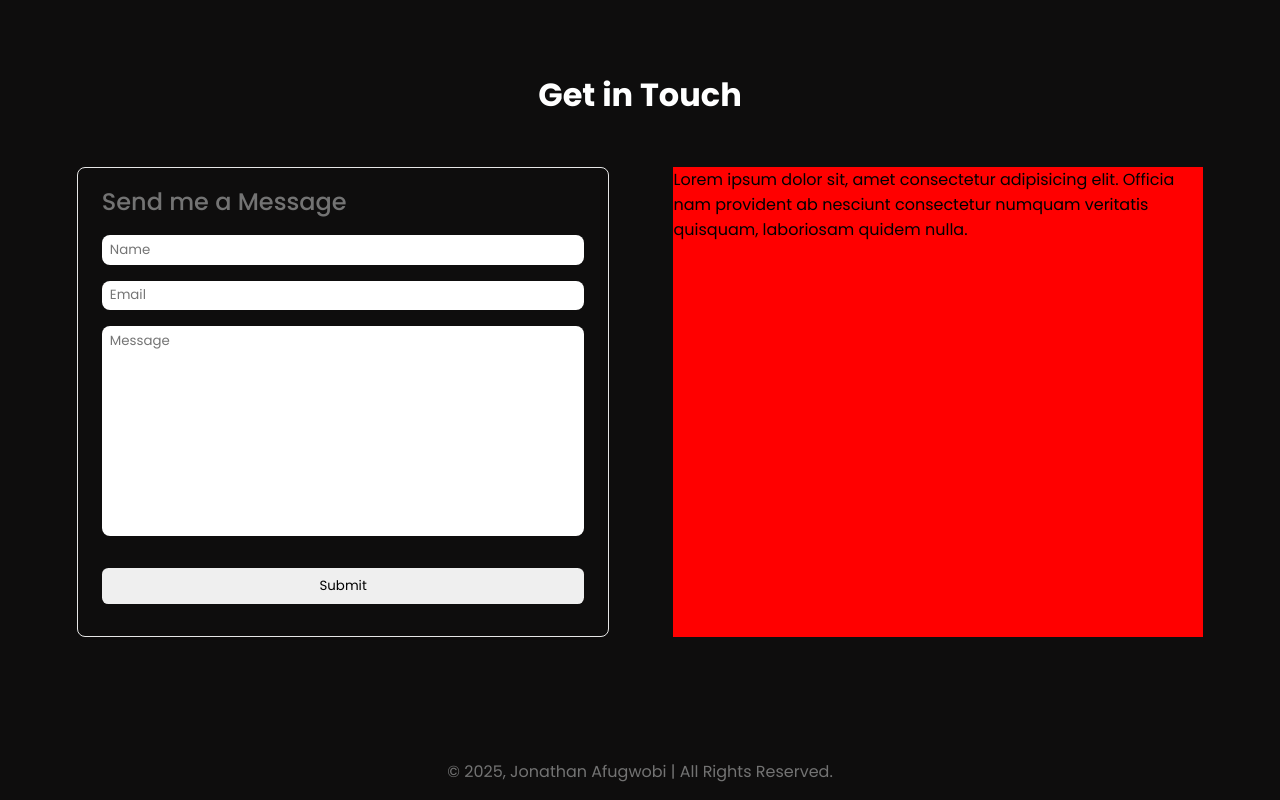
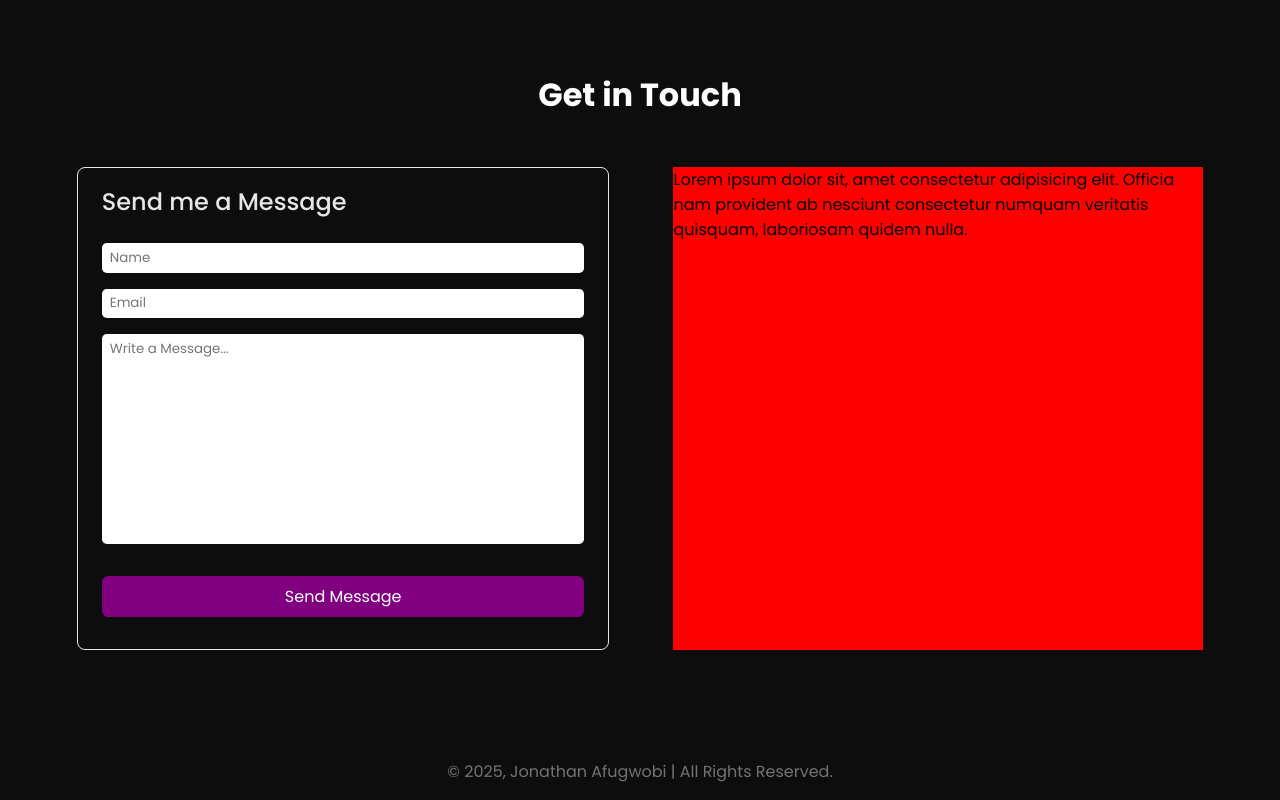
Before and after one commit to Dopetwist/Portfolio-site, a React (Vite) app: page / in a window 1280 px wide. Shown: the part 4946-5746 px from the top of the page. Built offline with nearby package versions, Linux system fonts and the light colour scheme; some icons are missing.

Commit message:
style: set background color and hover styles on submit button

```diff
--- a/src/components/Contact.jsx
+++ b/src/components/Contact.jsx
@@ -10,9 +10,9 @@ function Contact() {
                     <form action="#">
                         <input type="text" placeholder="Name"/>
                         <input type="email" placeholder="Email"/>
-                        <textarea name="message" id="msg" placeholder="Message" rows={10}></textarea>
+                        <textarea name="message" id="msg" placeholder="Write a Message..." rows={10}></textarea>
 
-                        <button type="submit" id="submit-btn"> Submit </button>
+                        <button type="submit" id="submit-btn"> Send Message </button>
                     </form>
                 </div>
 
--- a/src/index.css
+++ b/src/index.css
@@ -313,8 +313,8 @@ section#about {
 
 .form h2 {
     font-weight: 500;
-    margin-bottom: 1rem;
-    color: var(--sub-text);
+    margin-bottom: 1.5rem;
+    color: #e6e6e6;
 }
 
 .form form {
@@ -325,7 +325,7 @@ section#about {
 .form form input, .form form textarea {
     margin-bottom: 1rem;
     padding: 0.3rem 0.5rem;
-    border-radius: 0.5rem;
+    border-radius: 0.3rem;
     border: none;
     outline-color: var(--main-color);
 }
@@ -335,10 +335,18 @@ section#about {
 }
 
 #submit-btn {
+    font-size: 1rem;
+    background-color: var(--main-color);
+    color: var(--white);
     margin: 1rem 0;
     padding: 0.5rem 0;
     border-radius: 0.4rem;
     border: none;
+}
+
+#submit-btn:hover {
+    background-color: #cf00cf;
+    cursor: pointer;
 }
 
 footer {
```
